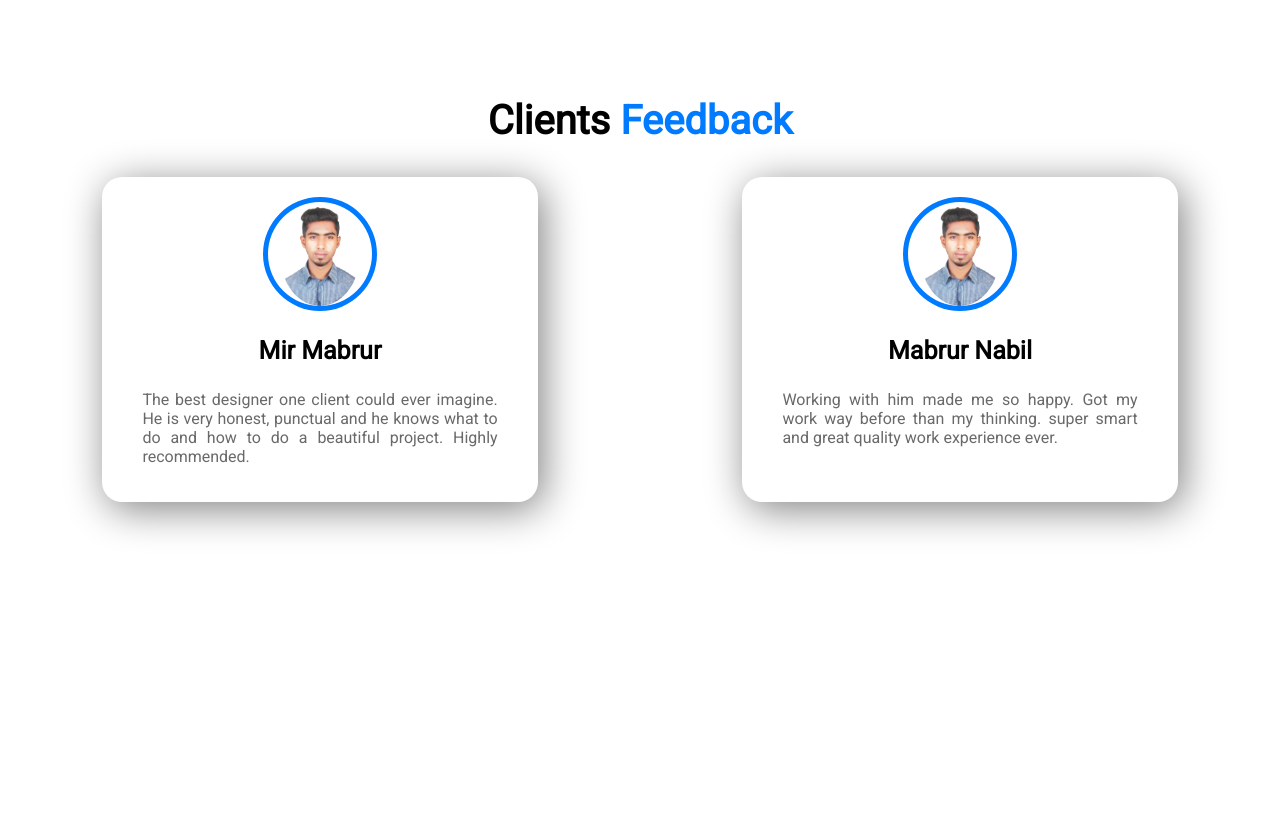
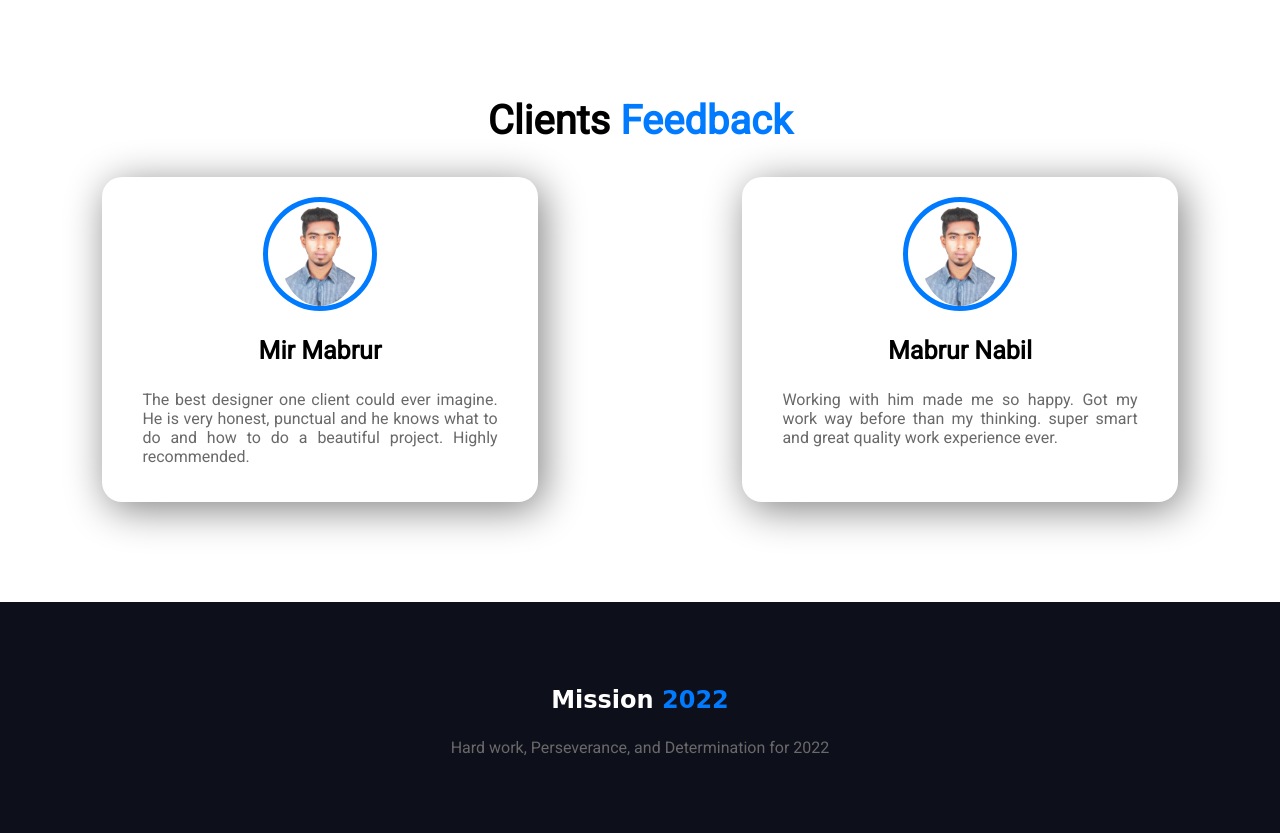
Before and after one commit to mabrur007/mission-2022, a plain HTML site: page index.html in a window 1280 px wide. Shown: the part 1716-2549 px from the top of the page. Before the commit the page ends 2318 px from the top, so only its background shows below. Drawn offline with Linux system fonts and the light colour scheme.

Commit message:
fotter added

```diff
--- a/css/style.css
+++ b/css/style.css
@@ -119,3 +119,18 @@ h2{
     box-shadow: 5px 7px 40px gray;
     padding: 20px 40px 20px;
 }
+
+/* footer part css */
+#footer-part{
+    padding: 60px;
+    background-color: #0d0f1b;
+    text-align: center;
+}
+#footer-part h3{
+    color: white;
+    font-size: 24px;
+    font-family: 'Moon Dance', cursive;;
+}
+#footer-part p{
+    text-align: center;
+}
--- a/index.html
+++ b/index.html
@@ -136,6 +136,13 @@
         </div>
     </section>
     <!-- Section five ends here -->
+
+    <!-- footer section starts -->
+    <footer id="footer-part">
+        <h3>Mission <span class="color">2022</span></h3>
+        <p>Hard work, Perseverance, and Determination for 2022</p>
+    </footer>
+    <!-- footer section ends -->
 </body>
 
 </html>
```
